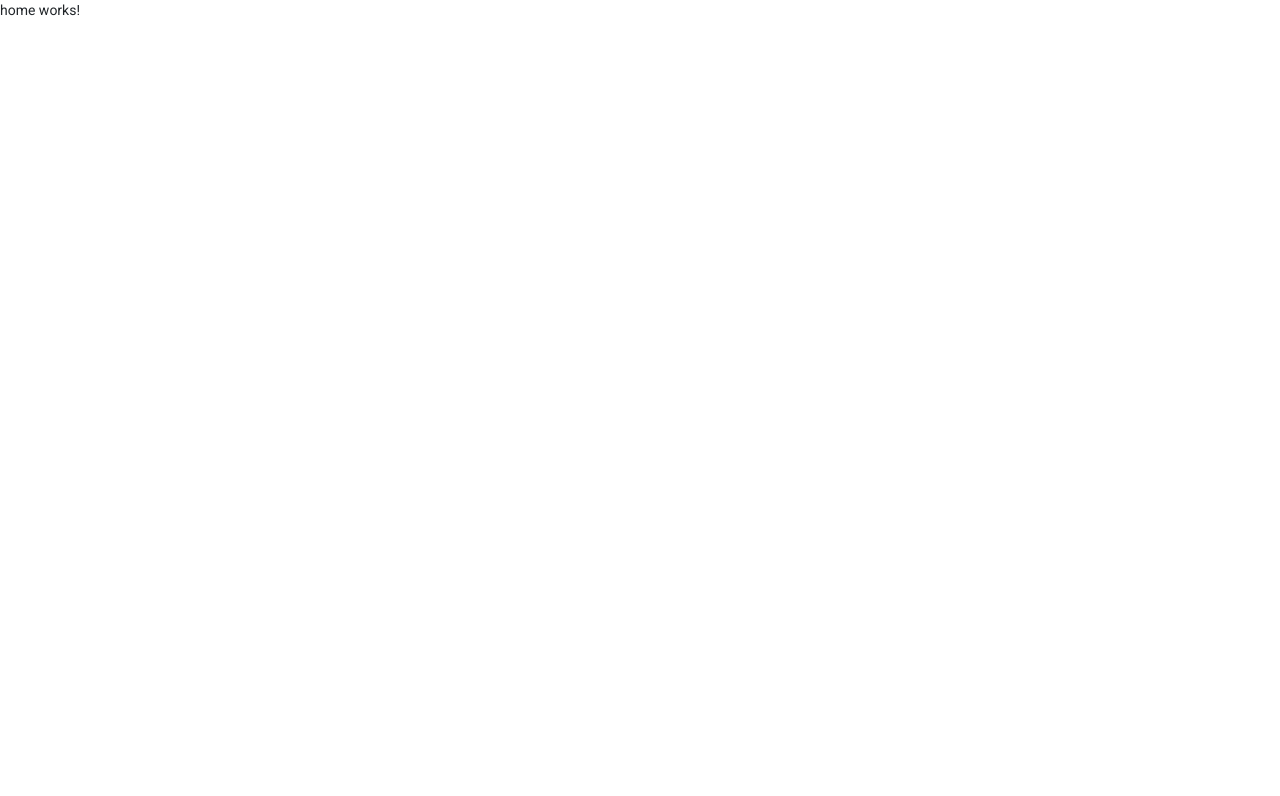
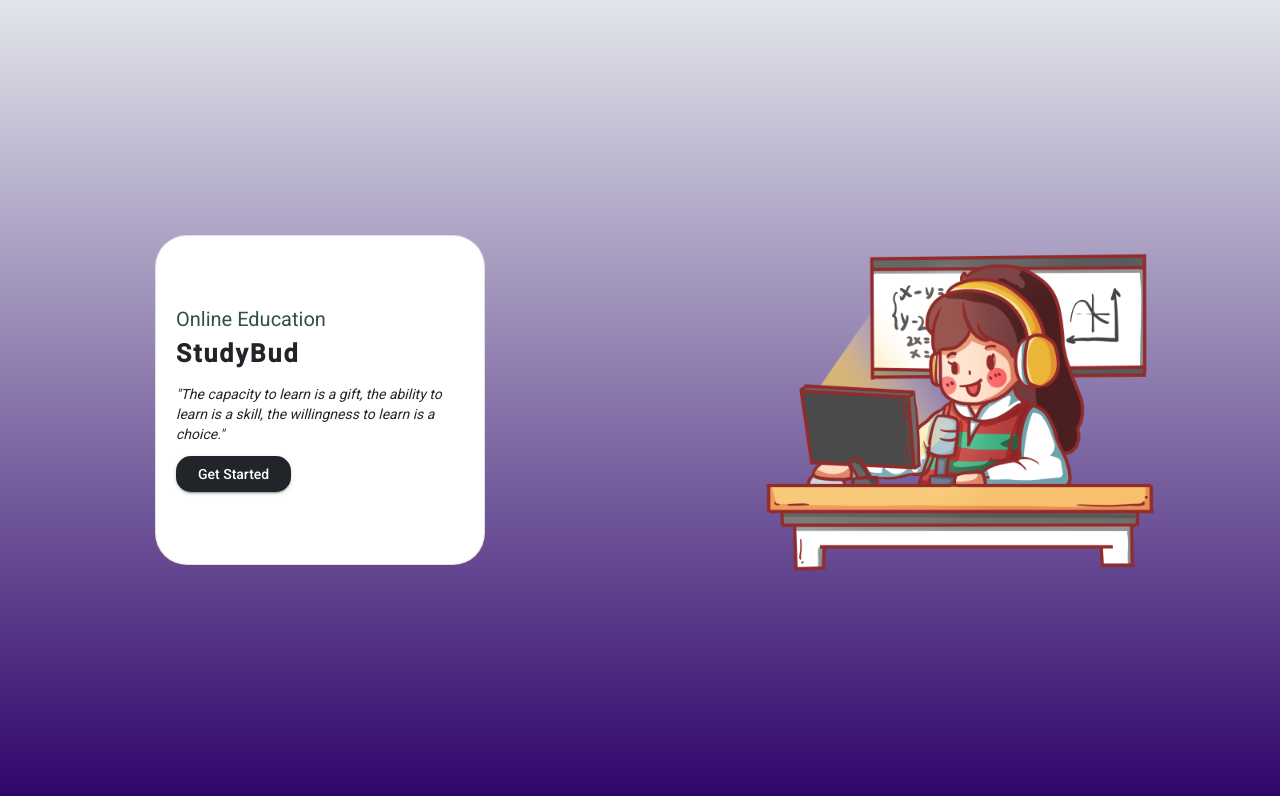
Before and after one commit to ritshpatidar/elearning, an Angular app: page / in a window 1280 px wide. Shown: the top 796 px of the page. Built offline with nearby package versions, Linux system fonts and the light colour scheme.

Commit message:
landing page

```diff
--- a/src/app/auth/components/home/home.component.css
+++ b/src/app/auth/components/home/home.component.css
@@ -0,0 +1,64 @@
+.home{
+    width: 100%;
+    height: 100%;
+    flex-direction: row;
+    flex:1;
+    display: flex;
+    align-items: center;
+    justify-content: center;
+    background-image: linear-gradient(#E2E6EA, #2F056B);
+}
+
+.section_right{
+    width: 50%;
+    height: 100%;
+    display: flex;
+    justify-content:center;
+    align-items: center;
+}
+
+.section_left{
+    width: 50%;
+    height: 100%;
+    display: flex;
+    justify-content:center;
+    align-items: center;
+}
+
+.doodle {
+    width: 400px;
+    height: 400px;
+}
+
+.details {
+    width: 330px;
+    height: 330px;
+    padding: 20px;
+    border-radius: 2rem;
+    display: flex;
+    justify-content: center;
+    flex-direction: column;
+    background-color: white;
+}
+
+.edu {
+    color: #2F4F4F;
+    font-size: 20px;
+    margin-bottom: 15px;
+}
+
+.studybud{
+    font-weight: bold;
+    font-size: 25px;
+    margin-bottom: 20px;
+    letter-spacing: 2px;
+}
+
+.quote{
+    font-style: italic;
+}
+
+.get_started{
+    width: 40%;
+    border-radius: 15px;
+}
--- a/src/app/auth/components/home/home.component.html
+++ b/src/app/auth/components/home/home.component.html
@@ -1 +1,17 @@
-<p>home works!</p>
+<div class="home">
+    <div class="section_left">
+        <div class="details card">
+            <div class="edu">Online Education</div>
+            <div class="studybud">StudyBud</div>
+            <div class="quote">
+                <p>"The capacity to learn is a gift, the ability to learn is a skill, the willingness to learn is a choice."</p>
+            </div>
+            <button mat-raised-button class="btn-dark get_started" (click)="getStarted()">Get Started</button>
+        </div>
+    </div>
+    <div class="section_right">
+        <div class="doodle">
+            <img src="assets/girl_learning_doodle.png" class="img-responsive center" alt="" style="width:100%">
+        </div>
+    </div>
+</div>
--- a/src/app/auth/components/home/home.component.ts
+++ b/src/app/auth/components/home/home.component.ts
@@ -1,4 +1,6 @@
 import { Component, OnInit } from '@angular/core';
+import { Router } from '@angular/router';
+import {GlobalConstants} from "./../../../global-constants";
 
 @Component({
   selector: 'app-home',
@@ -7,9 +9,22 @@ import { Component, OnInit } from '@angular/core';
 })
 export class HomeComponent implements OnInit {
 
-  constructor() { }
+  constructor(private router: Router) { }
 
   ngOnInit(): void {
   }
 
+  getStarted(){
+    let authToken = localStorage.getItem(GlobalConstants.authTokenKey);
+    if(authToken){
+      //logged in
+      //optional check using api /isLoggedIn, pass authorization token, it will return user data
+      //send user to admin dashboard if username is admin, otherwise send it to student dashboard
+      this.router.navigate(["dashboard"]);
+    } else {
+      //not logged in, send user to login page
+      this.router.navigate(["login"]);
+    }
+  }
+
 }
```
Also changed, not shown: src/assets/girl_learning_doodle.png (added).
